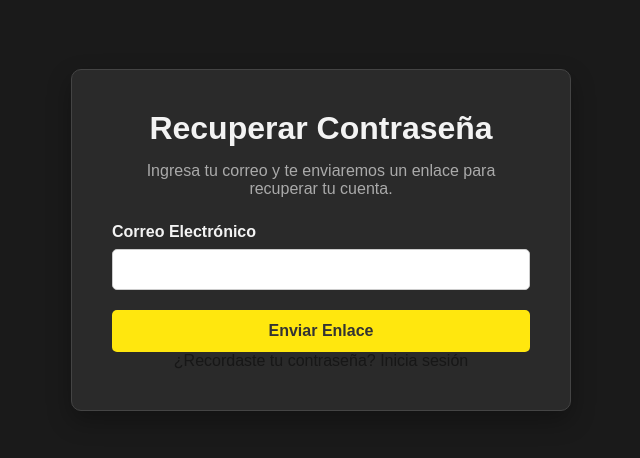
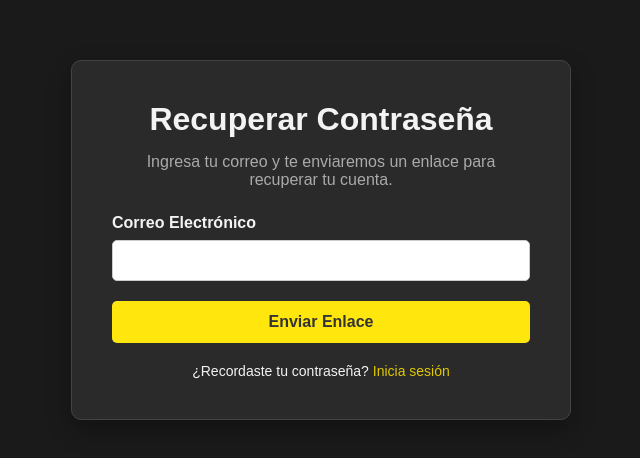
Before and after one commit to NahtanDevFS/fitcontrol_frontend, a Next.js app: page /reset-password in a window 1280 px wide. Shown: the part 160-618 px from the top of the page, without its empty margins (319-959 px from the left). Built offline with nearby package versions, Linux system fonts and the light colour scheme; no server answers.

Commit message:
feat: cambios

```diff
--- a/app/(auth)/reset-password/reset-password.css
+++ b/app/(auth)/reset-password/reset-password.css
@@ -82,3 +82,18 @@ button:hover:not(:disabled) {
   border-radius: 5px;
   margin-bottom: 20px;
 }
+
+.login-link {
+  margin-top: 20px;
+  font-size: 14px;
+  color: #f3f3f3;
+}
+
+.login-link a {
+  color: #dfc800;
+  text-decoration: none;
+}
+
+.login-link a:hover {
+  text-decoration: underline;
+}
```
